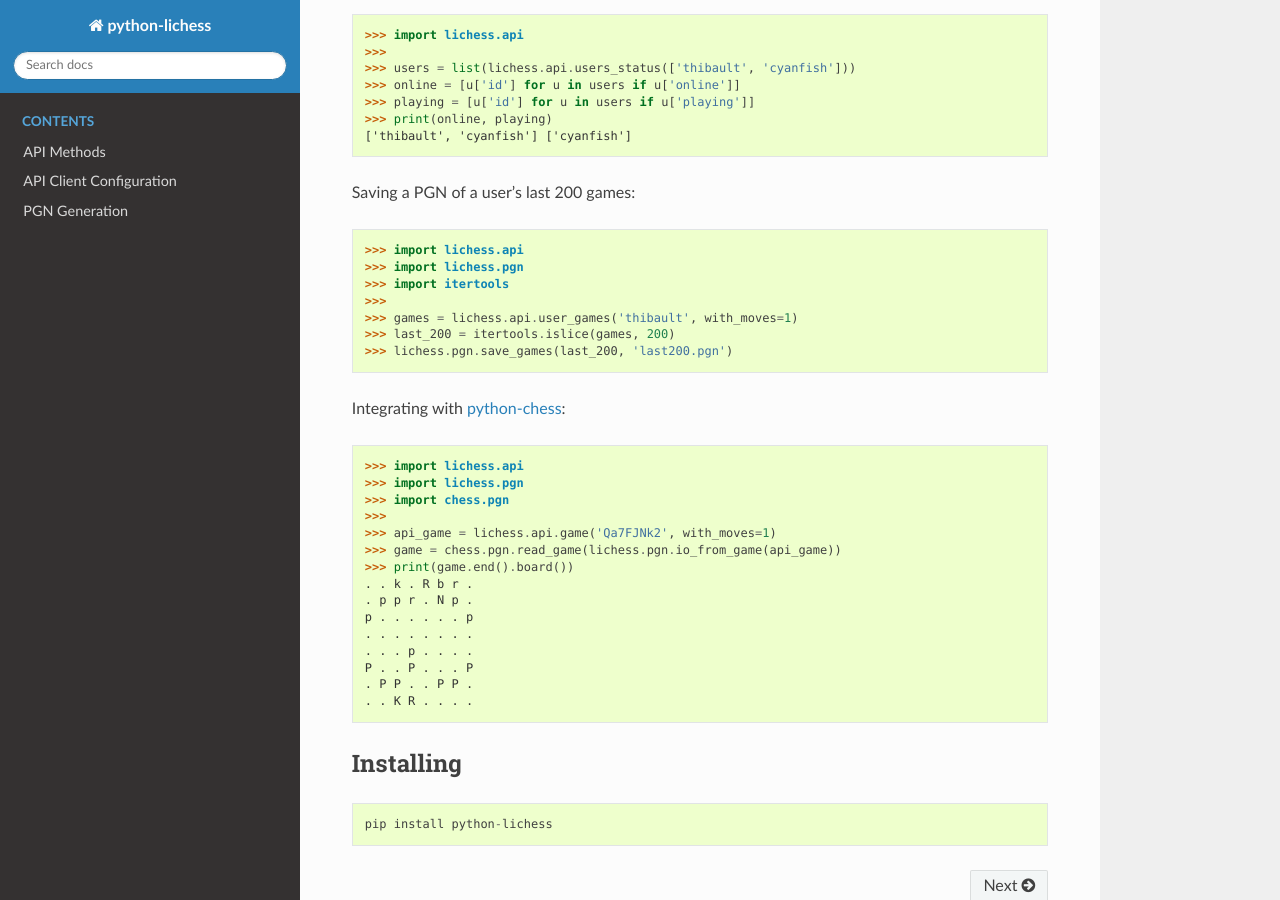
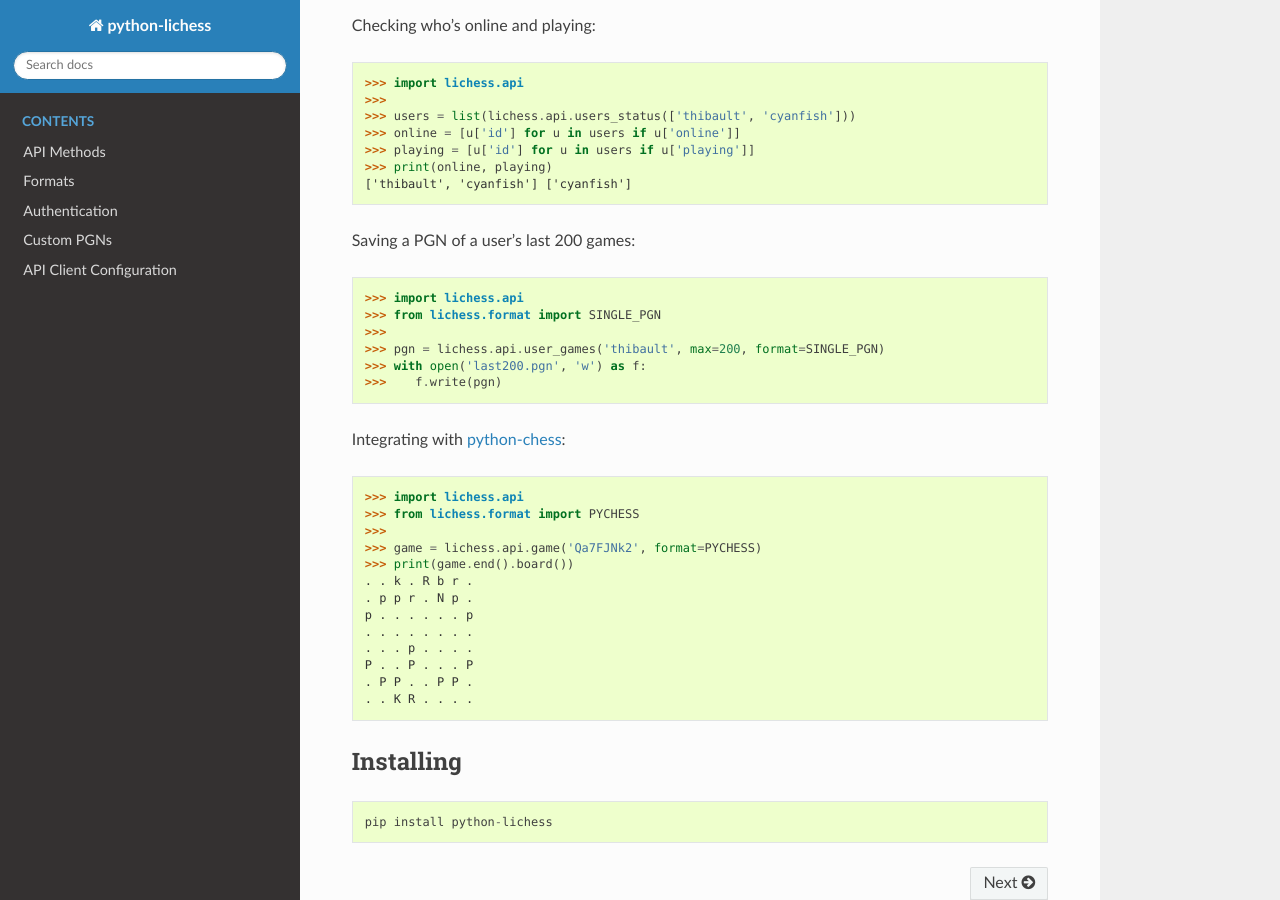
Before and after one commit to cyanfish/python-lichess, a Sphinx documentation site: the page built from docs/index.rst, in a window 1280 px wide and 900 px high, scrolled down 792 px. Built offline with Sphinx 7.4.7 and the Read the Docs theme 2.0.0, drawn with Linux system fonts in a browser that asks for light colours; some of the changed text lies outside the part shown.

Commit message:
Update docs

```diff
--- a/docs/index.rst
+++ b/docs/index.rst
@@ -6,13 +6,15 @@ python-lichess: a client for the lichess.org API
    :caption: Contents
 
    api
+   format
+   auth
+   pgn
    api-config
-   pgn
 
 Introduction
 ------------
 
-This is a client library for the `lichess.org <https://lichess.org>`_ `API <https://github.com/ornicar/lila#http-api>`_. It is designed to be:
+This is a client library for the `lichess.org <https://lichess.org>`_ `API <https://lichess.org/api>`_. It is designed to be:
 
 * Easy to use
 
@@ -20,7 +22,7 @@ This is a client library for the `lichess.org <https://lichess.org>`_ `API <http
 
 * Adaptable to API changes
 
-* Easy to `integrate <pgn.html#lichess.pgn.io_from_game>`_ with `python-chess <https://github.com/niklasf/python-chess>`_
+* Easy to `integrate <format.html#lichess.format.PYCHESS>`_ with `python-chess <https://github.com/niklasf/python-chess>`_
 
 Have a look at some short examples. For more, check out the full doc in the table of contents.
 
@@ -45,21 +47,18 @@ Checking who's online and playing:
 Saving a PGN of a user's last 200 games:
 
 >>> import lichess.api
->>> import lichess.pgn
->>> import itertools
+>>> from lichess.format import SINGLE_PGN
 >>>
->>> games = lichess.api.user_games('thibault', with_moves=1)
->>> last_200 = itertools.islice(games, 200)
->>> lichess.pgn.save_games(last_200, 'last200.pgn')
+>>> pgn = lichess.api.user_games('thibault', max=200, format=SINGLE_PGN)
+>>> with open('last200.pgn', 'w') as f:
+>>>    f.write(pgn)
 
 Integrating with `python-chess <https://github.com/niklasf/python-chess>`_:
 
 >>> import lichess.api
->>> import lichess.pgn
->>> import chess.pgn
+>>> from lichess.format import PYCHESS
 >>>
->>> api_game = lichess.api.game('Qa7FJNk2', with_moves=1)
->>> game = chess.pgn.read_game(lichess.pgn.io_from_game(api_game))
+>>> game = lichess.api.game('Qa7FJNk2', format=PYCHESS)
 >>> print(game.end().board())
 . . k . R b r .
 . p p r . N p .
--- a/docs/pgn.rst
+++ b/docs/pgn.rst
@@ -1,9 +1,9 @@
-PGN Generation
+Custom PGNs
 ==========================================
 
-The module :mod:`lichess.pgn` provides functions to generate PGNs from API games.
+The module :mod:`lichess.pgn` provides functions to generate custom PGNs from games in JSON format.
 
-Use :data:`~lichess.pgn.io_from_game` to integrate with the `python-chess <https://github.com/niklasf/python-chess>`_ library.
+If you only need a default PGN, see the :mod:`lichess.format` module for an easier way to get it.
 
 .. automodule:: lichess.pgn
     :members: from_game, io_from_game, from_games, save_games
--- a/test.py
+++ b/test.py
@@ -87,7 +87,7 @@ class ApiIntegrationTestCase(unittest.TestCase):
 class PgnIntegrationTestCase(unittest.TestCase):
 
     def test_pychess(self):
-        api_game = lichess.api.game('Qa7FJNk2', with_moves=1)
+        api_game = lichess.api.game('Qa7FJNk2')
         game = chess.pgn.read_game(lichess.pgn.io_from_game(api_game))
         fen = game.end().board().fen()
         self.assertEqual(fen, '2k1Rbr1/1ppr1Np1/p6p/8/3p4/P2P3P/1PP2PP1/2KR4 b - - 2 19')
```
Also changed, not shown: README.rst (+8 -12 lines), docs/api.rst (+4 -5 lines), docs/auth.rst (added, +20 -0 lines), docs/format.rst (added, +7 -0 lines), 3 other files.
